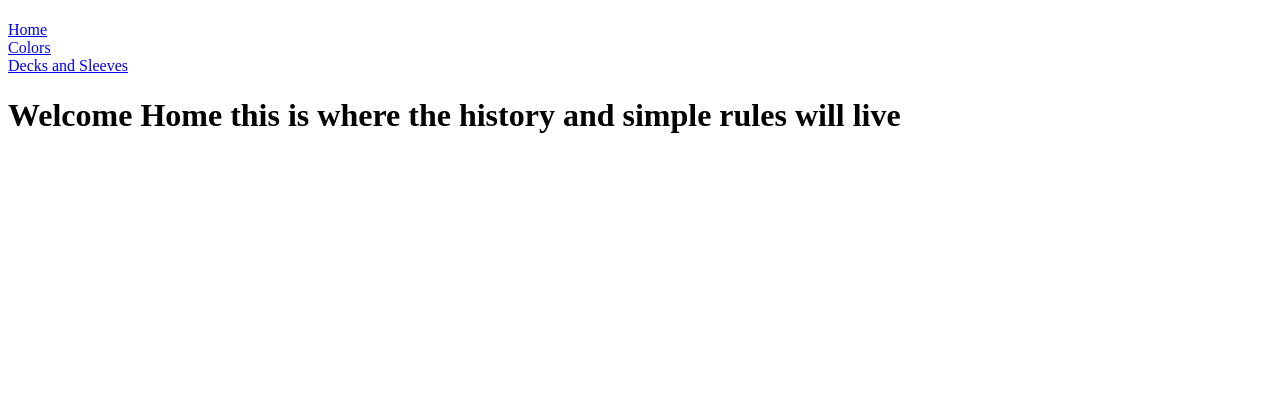
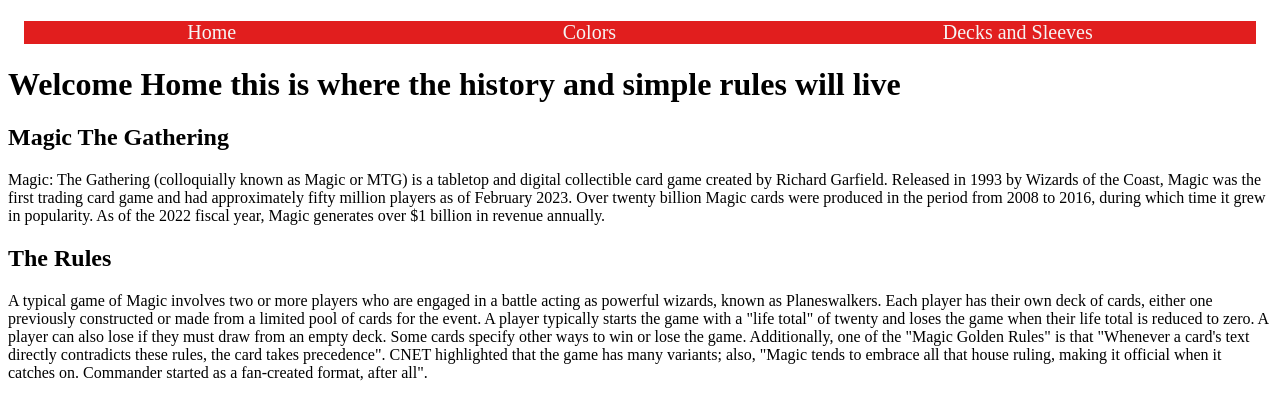
Before and after one commit to VC2324/phase-2-Final-proj, a React (Vite) app: page / in a window 1280 px wide. Shown: the top 420 px of the page. Built offline with nearby package versions, Linux system fonts and the light colour scheme.

Commit message:
did some css styling and added home text

```diff
--- a/db.json
+++ b/db.json
@@ -2,7 +2,7 @@
   "Decks": [
     {
       "id": 1,
-      "name": "Rats",
+      "name": "King of Rats",
       "color": "Black",
       "image": "https://i.postimg.cc/3JpMphn8/Screenshot-2024-04-13-at-7-54-35-PM.png"
     },
@@ -14,19 +14,19 @@
     },
     {
       "id": 3,
-      "name": "Rain Angels",
-      "color": "White / Blue",
+      "name": "LL Cool J",
+      "color": "Blue",
       "image": "https://i.postimg.cc/j2m82DGH/Whats-App-Image-2024-04-13-at-14-03-55.jpg"
     },
     {
       "id": 4,
-      "name": "Wolves",
-      "color": "Black",
+      "name": "We Are The Wolves",
+      "color": "Black / Red",
       "image": "https://cdn11.bigcommerce.com/s-bbfhow7rlv/images/stencil/1280x1280/products/451/1682/Werewolf-Luna__46859.1668730528.png"
     },
     {
       "id": 5,
-      "name": "Rats",
+      "name": "Dem Bones",
       "color": "Black",
       "image": "https://cdn11.bigcommerce.com/s-bbfhow7rlv/images/stencil/1280x1280/products/538/1901/Cross-Draw-Sleeve__92987.1710293851.png?c=2"
     },
@@ -35,6 +35,18 @@
       "name": "All about Cats",
       "color": "White",
       "image": "https://i.postimg.cc/5N8Gy32j/Screenshot-2024-04-13-at-7-51-29-PM.png"
+    },
+    {
+      "id": 7,
+      "name": "Rain Angels",
+      "color": "White / Blue",
+      "image": "https://your-playmat.myshopify.com/cdn/shop/t/261/assets/product-description-33_1200x.png?v=101013645692031361701693242937"
+    },
+    {
+      "name": "jdksld",
+      "color": "dsldks",
+      "image": "https://cdn11.bigcommerce.com/s-bbfhow7rlv/images/stencil/1280x1280/products/426/1642/Forest_Journey__07575.1657074134.png?c=2",
+      "id": 8
     }
   ]
 }
--- a/src/components/Home.jsx
+++ b/src/components/Home.jsx
@@ -6,8 +6,22 @@
 function Home(){
     return(
         <div >
-    <h1>Welcome Home this is where the history and simple rules will live</h1>
-
+    <h1 id="homeheader">Welcome Home this is where the history and simple rules will live</h1>
+    <div>
+        <h2>Magic The Gathering</h2>
+        <p>Magic: The Gathering (colloquially known as Magic or MTG) is a tabletop and digital collectible card game created by Richard Garfield.
+            Released in 1993 by Wizards of the Coast, Magic was the first trading card game and had approximately fifty million players as of February 2023.
+             Over twenty billion Magic cards were produced in the period from 2008 to 2016, during which time it grew in popularity.
+             As of the 2022 fiscal year, Magic generates over $1 billion in revenue annually.</p>
+        <h2>The Rules</h2>
+        <p>A typical game of Magic involves two or more players who are engaged in a battle acting as powerful wizards, known as Planeswalkers.
+            Each player has their own deck of cards, either one previously constructed or made from a limited pool of cards for the event.
+             A player typically starts the game with a "life total" of twenty and loses the game when their life total is reduced to zero.
+             A player can also lose if they must draw from an empty deck. Some cards specify other ways to win or lose the game.
+             Additionally, one of the "Magic Golden Rules" is that "Whenever a card's text directly contradicts these rules, the card takes precedence".
+             CNET highlighted that the game has many variants; also, "Magic tends to embrace all that house ruling, making it official when it catches on.
+             Commander started as a fan-created format, after all".</p>
+             </div>
          <Outlet/>
          </div>
 
--- a/src/components/Navbar.jsx
+++ b/src/components/Navbar.jsx
@@ -3,7 +3,8 @@
 
 function Navbar(){
     return(
-        <div id="nav">
+        <div className="nav">
+
             <Link to="/" >Home</Link>
             <Link to="/Colors">Colors</Link>
             <Link to ="/Decks">Decks and Sleeves</Link>
--- a/src/index.css
+++ b/src/index.css
@@ -1,7 +1,24 @@
 
-#nav{
-  display: flex;
-  flex-direction: column;
+.nav{
+ display: flex;
+ align-items: center;
+
+ position: relative;
+ justify-content: space-around;
+ height: var(--header-height);
+ margin: 1rem;
+font-size: 20px;
+background-color: rgb(225, 30, 30);
+
+
+
+}
+ /* whats the difference between <a> tag and the link tag ? in terms of css */
+.nav a {
+  color:whitesmoke;
+  text-decoration: none;
+  justify-content: space-around;
+  position: relative;
 }
 /* use this for the decks contiainer so they wrap in side its container */
 #container {
@@ -9,7 +26,7 @@
   flex-wrap: wrap;
   gap: 5vw
   }
-
+/* this is the individual deck sleeves */
 #container img {
   display: flex;
   flex-wrap: wrap;
```
Also changed, not shown: src/components/Colors.jsx (line endings or trailing spaces).
